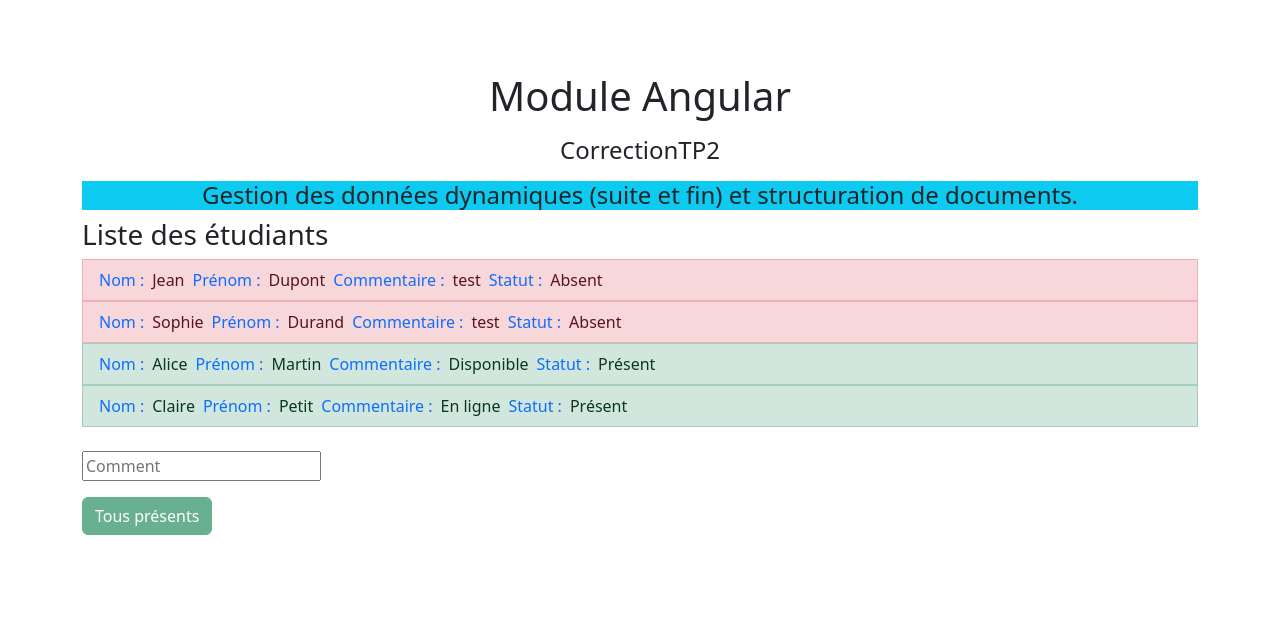
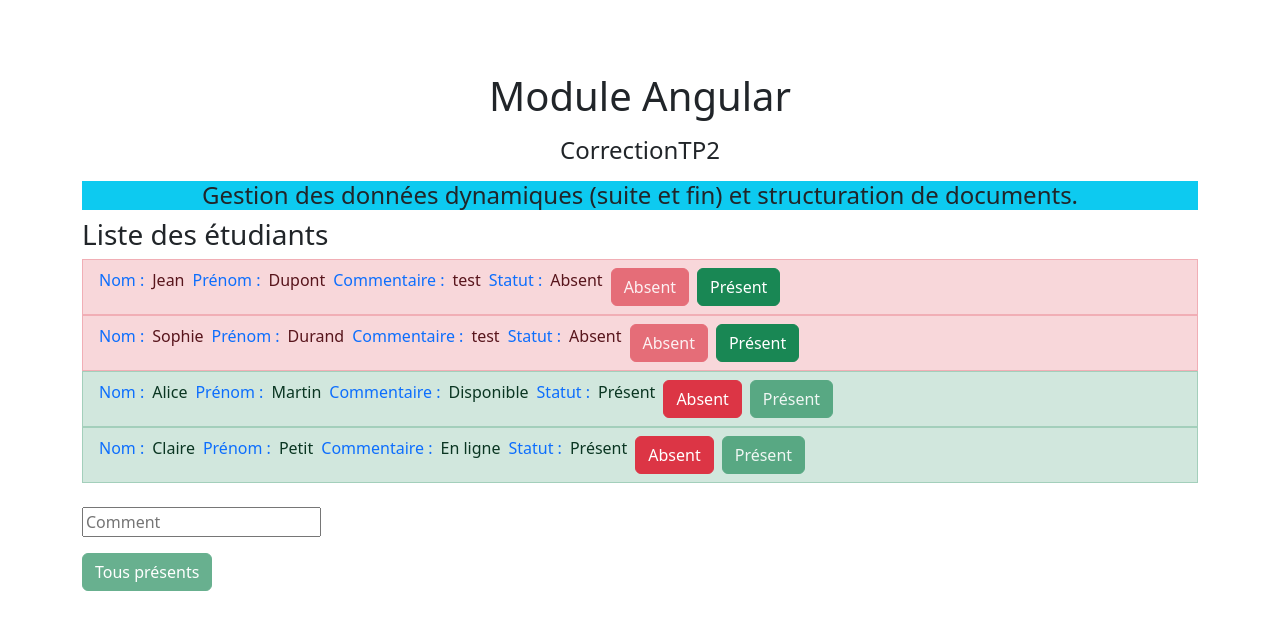
Before and after one commit to moqim-ghizlan/CIM-Tp1Angular, an Angular app: page / in a window 1280 px wide. Shown: the top 630 px of the page. Built offline with nearby package versions, Linux system fonts and the light colour scheme.

Commit message:
Changement de status avec btn

```diff
--- a/src/app/app.html
+++ b/src/app/app.html
@@ -19,7 +19,7 @@
   <div class="card-container mt-4">
     <input type="text" [(ngModel)]="seanceComment" placeholder="Comment" />
     <p>{{ seanceComment }}</p>
-    <button class="btn btn-success" [disabled]="!isAuth" (click)="rendTousPres()">
+    <button class="btn btn-success" [disabled]="!isAuth" (click)="setAllPresent()">
       Tous présents
     </button>
   </div>
--- a/src/app/app.ts
+++ b/src/app/app.ts
@@ -45,6 +45,12 @@
     },
   ]
 
+  setAllPresent(): void {
+    this.students.forEach(student => {
+      student.stats = 'Présent';
+    });
+  }
+
   constructor() {
     setTimeout(() => {
       this.isAuth = true;
--- a/src/app/student/student.html
+++ b/src/app/student/student.html
@@ -16,4 +16,21 @@
 
   <span class="text-primary">Statut :</span>
   <span>{{ stats }}</span>
+
+  <button
+    type="button"
+    class="btn btn-danger"
+    [disabled]="stats === 'Absent'"
+    (click)="setAbsent()"
+  >
+    Absent
+  </button>
+  <button
+    type="button"
+    class="btn btn-success"
+    [disabled]="stats !== 'Absent'"
+    (click)="setPresent()"
+  >
+    Présent
+  </button>
 </div>
--- a/src/app/student/student.ts
+++ b/src/app/student/student.ts
@@ -33,6 +33,14 @@
     return this.stats === 'Absent' ? 'red' : 'black';
   }
 
+  setAbsent(): void {
+    this.stats = 'Absent';
+  }
+
+  setPresent(): void {
+    this.stats = 'Présent';
+  }
+
   setComment(comment: string) {
     this.comment = comment;
   }
```
